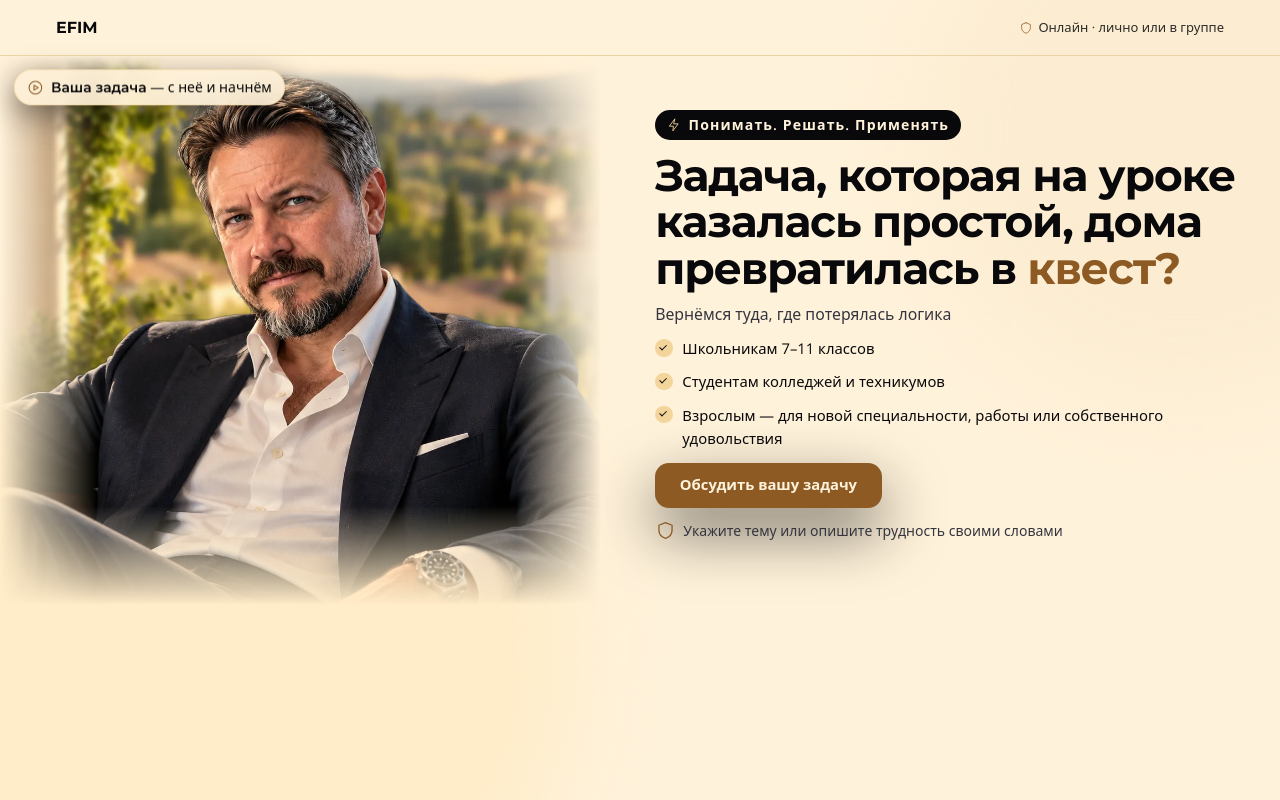
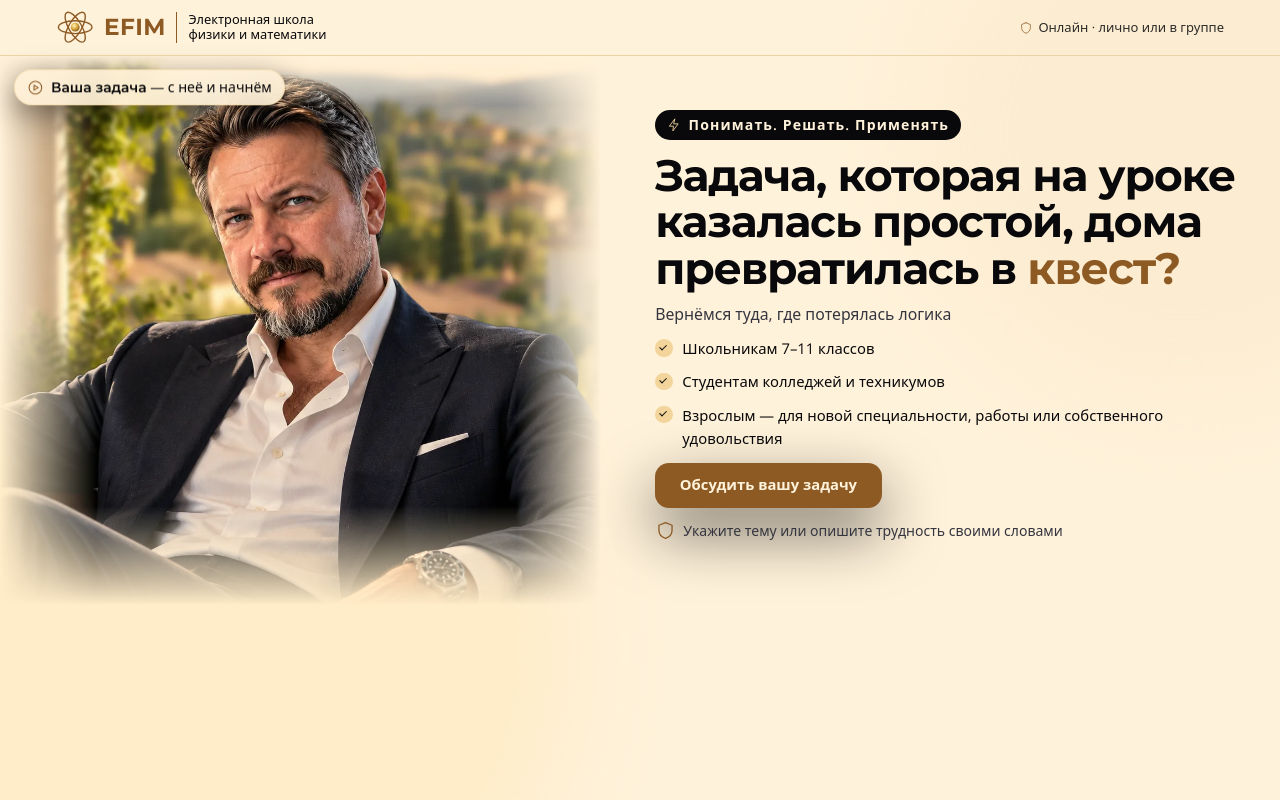
Before and after one commit to Bagirich/efim, a plain HTML site: page index.html in a window 1280 px wide. Shown: the top 800 px of the page. Drawn offline with nearby package versions, Linux system fonts and the light colour scheme.

Commit message:
Обновление 21.10 10:37 МСК

```diff
--- a/index.html
+++ b/index.html
@@ -91,13 +91,27 @@
 <section class="блок блок--первый-экран первый-экран--разворот светлый сторона--слева" id="экран-1" data-тип="первый-экран" data-схема="разворот" data-ключ-макета="светлая" data-картинка="фото">
 <style>
   /* обложка на ноутбуке: пункты списка — основным кеглем, заголовок не мельче заголовков ниже */
+  /* логотип: золотой атом, EFIM, черта и подпись (подпись — с 640 px) */
+  #экран-1 .лого-атом { gap: .6rem; }
+  #экран-1 .лого-атом__знак { width: 2.4rem; height: 2.4rem; flex: none; color: var(--цвет-акцент); }
+  #экран-1 .лого-атом__имя { font-weight: 800; font-size: 1.45rem; letter-spacing: .02em; color: var(--цвет-акцент); }
+  #экран-1 .лого-атом__подпись { display: none; padding-left: .75rem; border-left: 1px solid var(--цвет-акцент); font: 500 .8rem/1.2 var(--шрифт-текста); white-space: nowrap; color: var(--цвет-текст); }
+  @media (min-width: 640px) { #экран-1 .лого-атом__подпись { display: block; } }
   @media (min-width: 900px) {
     #экран-1 .список-иконок { font-size: var(--кегль-текст); }
     #экран-1 h1 { font-size: max(var(--кегль-h1), var(--кегль-h2)); }
   }
 </style>
   <header class="шапка">
-    <a class="шапка__лого" href="#экран-1">EFIM</a>
+    <a class="шапка__лого лого-атом" href="#экран-1" aria-label="EFIM — Электронная школа физики и математики">
+      <svg class="лого-атом__знак" viewBox="0 0 48 48" aria-hidden="true">
+        <defs><radialGradient id="лого-ядро" cx="38%" cy="34%" r="70%"><stop offset="0" stop-color="#fff3c4"/><stop offset=".45" stop-color="#e2b54a"/><stop offset="1" stop-color="#8a5a17"/></radialGradient></defs>
+        <g fill="none" stroke="currentColor" stroke-width="1.7"><ellipse cx="24" cy="24" rx="21" ry="8"/><ellipse cx="24" cy="24" rx="21" ry="8" transform="rotate(60 24 24)"/><ellipse cx="24" cy="24" rx="21" ry="8" transform="rotate(120 24 24)"/></g>
+        <circle cx="24" cy="24" r="5.5" fill="url(#лого-ядро)"/>
+      </svg>
+      <span class="лого-атом__имя">EFIM</span>
+      <span class="лого-атом__подпись">Электронная школа<br>физики и математики</span>
+    </a>
     <span class="шапка__лиц"><svg class="иконка" aria-hidden="true" xmlns="http://www.w3.org/2000/svg" viewBox="0 0 24 24" fill="none" stroke="currentColor" stroke-width="1.5" stroke-linecap="round" stroke-linejoin="round">
   <path d="M12 3l7.5 3v5.5c0 4.6-3.2 8.2-7.5 9.5-4.3-1.3-7.5-4.9-7.5-9.5V6L12 3z"/>
 </svg><span><span class="полн">Онлайн · лично или в группе</span></span></span>
```
